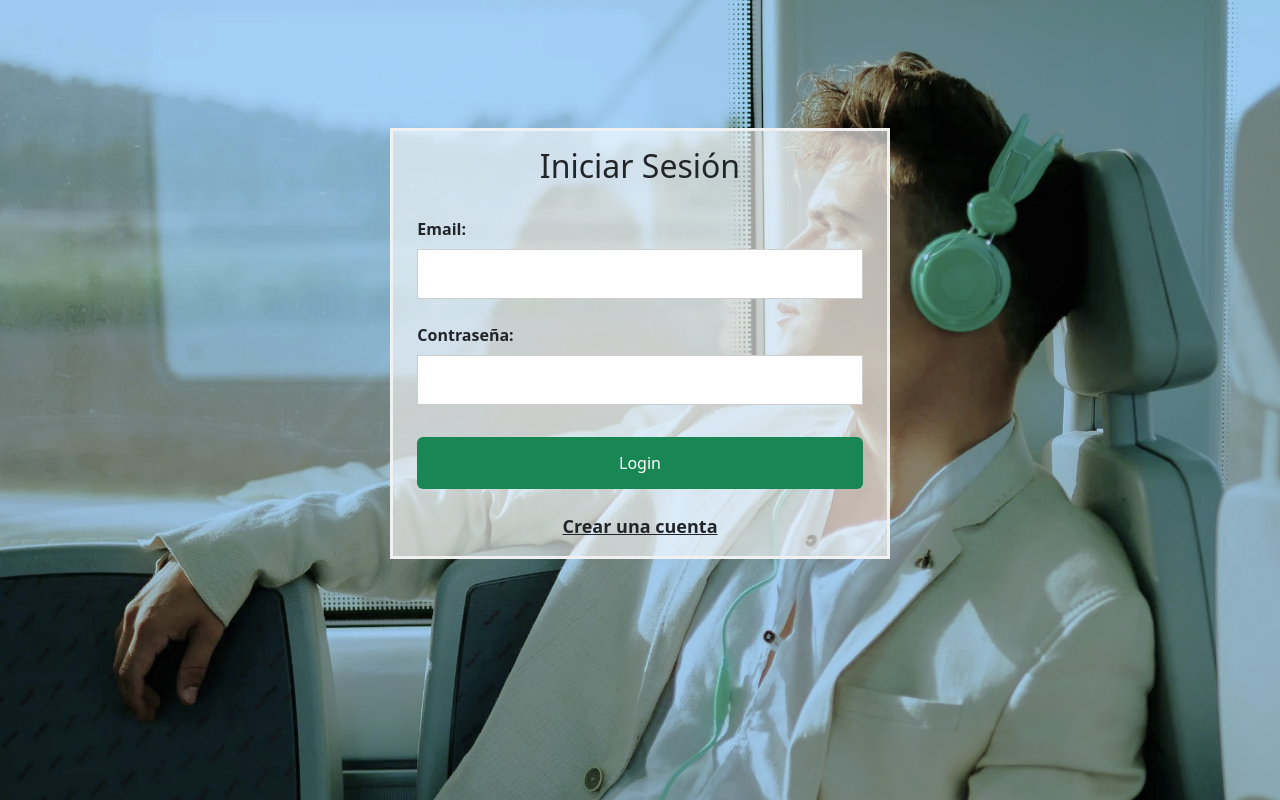
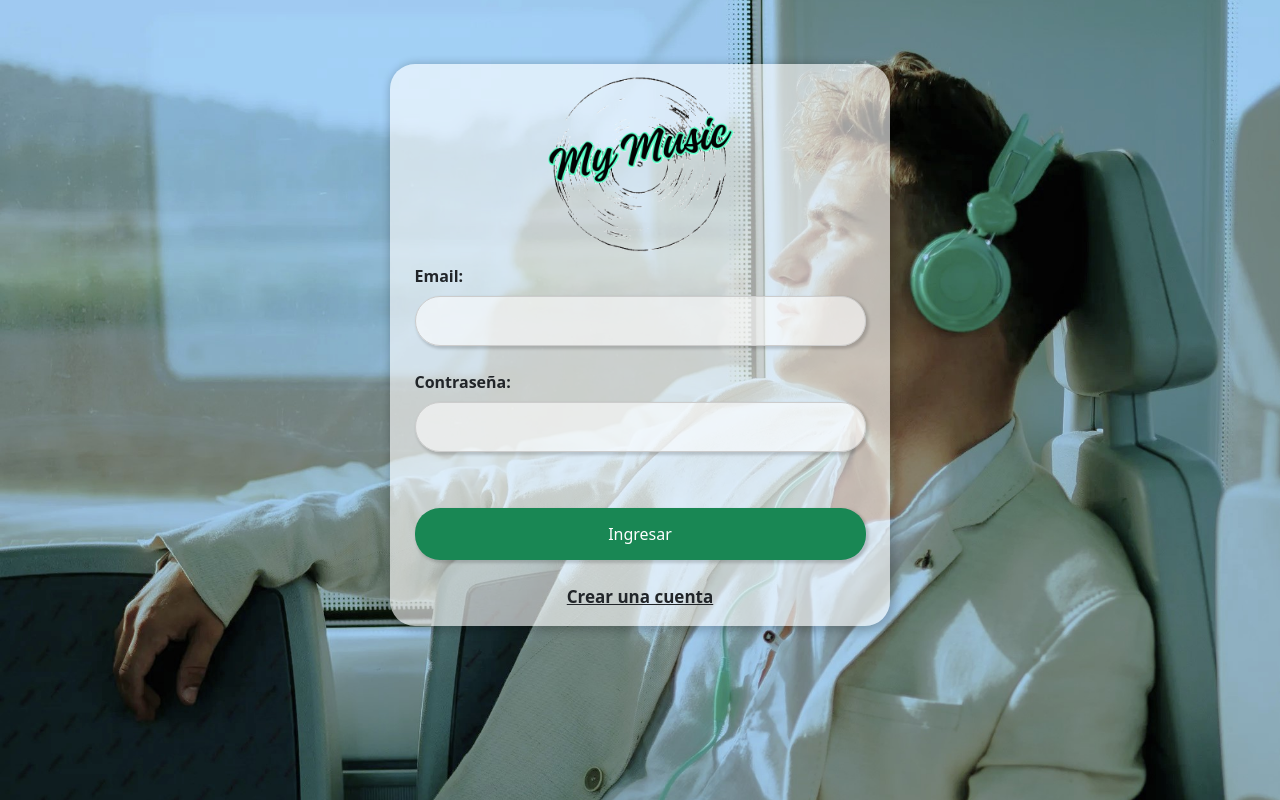
Before and after one commit to welopez/Angular-MyMusic, an Angular app: page /login in a window 1280 px wide. Built offline with nearby package versions, Linux system fonts and the light colour scheme.

Commit message:
estilos login

```diff
--- a/src/app/Playlist/playlists/playlists.component.css
+++ b/src/app/Playlist/playlists/playlists.component.css
@@ -2,3 +2,8 @@
   opacity: 0.6;
   transition: opacity 0.3s ease;
 }
+
+.card {
+  border: none;
+  box-shadow: 2px 2px 5px 1px #000000c2;
+}
--- a/src/app/app.component.css
+++ b/src/app/app.component.css
@@ -33,3 +33,7 @@
 #footer {
   flex: 0 0 auto; /* Pie de página no se expandirá */
 }
+
+.logo {
+  height: 75px;
+}
--- a/src/app/app.component.html
+++ b/src/app/app.component.html
@@ -1,8 +1,10 @@
 <div *ngIf="userEmail" id="app-container">
   <!-- Navbar -->
-  <nav class="navbar navbar-expand-lg navbar-dark bg-dark">
+  <nav class="navbar navbar-expand-lg navbar-dark bg-dark p-0">
     <div class="container-fluid">
-      <a class="navbar-brand" routerLink="/"><h2>My Music</h2></a>
+      <a class="navbar-brand p-0" routerLink="/">
+        <img class="mx-auto logo" src="/assets/images/logo.png" alt="Logo My Music">
+      </a>
       <button class="navbar-toggler" type="button" data-bs-toggle="collapse" data-bs-target="#navbarNav" aria-controls="navbarNav" aria-expanded="false" aria-label="Toggle navigation">
         <span class="navbar-toggler-icon"></span>
       </button>
@@ -20,7 +22,7 @@
           <li class="nav-item">
             <div class="dropdown ">
               <a class="nav-link dropdown-toggle cursor-pointer" id="dropdownMenu" data-bs-toggle="dropdown" aria-expanded="false"><fa-icon [icon]="faUser"></fa-icon> {{ userEmail }}</a>
-              <ul class="dropdown-menu dropdown-menu-end dropdown-menu-dark" aria-labelledby="dropdownMenu">
+              <ul class="dropdown-menu dropdown-menu-end dropdown-menu-dark mb-1" aria-labelledby="dropdownMenu">
                 <li><button class="dropdown-item" type="button" (click)="logout()"><fa-icon [icon]="faSalir" class="text-danger"></fa-icon> Cerrar Sesión</button></li>
               </ul>
             </div>
--- a/src/app/login/login.component.css
+++ b/src/app/login/login.component.css
@@ -1,15 +1,17 @@
 /* Bordered form */
 form {
-  border: 3px solid #f1f1f1;
+  /* border: 3px solid #f1f1f1; */
   width: 100%;
   max-width: 500px;
   margin: 0 auto;
-  margin-top: 10%;
+  margin-top: 5%;
   display: flex;
   flex-direction: column;
   justify-content: center;
   align-items: center;
   background-color: #ffffff9e;
+  border-radius: 25px;
+  box-shadow: 2px 2px 8px 3px rgba(0, 0, 0, 0.2);
 }
 
 .container {
@@ -22,8 +24,10 @@
   padding: 12px 20px;
   margin: 8px 0;
   display: inline-block;
+  border-radius: 25px;
   border: 1px solid #ccc;
   box-sizing: border-box;
+  background-color: #ffffff96;
 }
 
 /* Set a style for all buttons */
@@ -31,10 +35,19 @@
   padding: 14px 20px;
   margin: 8px 0;
   border: none;
+  border-radius: 25px;
   cursor: pointer;
   width: 100%;
 }
 
 .link{
-  font-size: 18px;
+  font-size: 17px;
 }
+
+.sombra-form {
+  box-shadow: 2px 2px 3px 1px #00000029;
+}
+
+.logo {
+  width: 200px;
+}
--- a/src/app/login/login.component.html
+++ b/src/app/login/login.component.html
@@ -1,28 +1,30 @@
 <form [formGroup]="form" (ngSubmit)="login()" autocomplete="on">
-  <div class="container">
+  <div class="container d-flex flex-column">
 
-    <div class="text-center m-3">
-      <h2>Iniciar Sesión</h2>
-    </div>
+    <img class="mx-auto logo" src="/assets/images/logo.png" alt="Logo My Music">
+
+    <!-- <div class="text-center m-3">
+      <h4>Iniciar Sesión</h4>
+    </div> -->
 
     <fieldset>
-      <div class="form-field mt-3">
+      <div class="form-field">
         <label for="email"><b>Email:</b></label>
-        <input name="email" title="email" formControlName="email" type="text" required>
+        <input class="sombra-form" name="email" title="email" formControlName="email" type="text" required>
         <div *ngIf="form.get('email')?.invalid && (form.get('email')?.touched || formSubmitted)" class="error-message">
           {{ getErrorMessage('email') }}
         </div>
       </div>
       <div class="form-field mt-3">
         <label for="password"><b>Contraseña:</b></label>
-        <input name="password" title="contraseña" formControlName="password" type="password" required>
+        <input class="sombra-form" name="password" title="contraseña" formControlName="password" type="password" required>
         <div *ngIf="form.get('password')?.invalid && (form.get('password')?.touched || formSubmitted)" class="error-message">
           {{ getErrorMessage('password') }}
         </div>
       </div>
     </fieldset>
     <div class="form-buttons">
-      <button type="submit" class="btn btn-success mt-4">Login</button>
+      <button type="submit" class="btn btn-success mt-5 sombra-form">Ingresar</button>
     </div>
     <div *ngIf="errorMessage" class="text-center error-message mt-3">
       {{ errorMessage }}
--- a/src/app/new-user/new-user.component.css
+++ b/src/app/new-user/new-user.component.css
@@ -1,16 +1,17 @@
 /* Bordered form */
 form {
-  border: 3px solid #f1f1f1;
+  /* border: 3px solid #f1f1f1; */
   width: 100%;
   max-width: 500px;
   margin: 0 auto;
-  margin-top: 10%;
-  padding: ;
+  margin-top: 5%;
   display: flex;
   flex-direction: column;
   justify-content: center;
   align-items: center;
   background-color: #ffffff9e;
+  border-radius: 25px;
+  box-shadow: 2px 2px 8px 3px rgba(0, 0, 0, 0.2);
 }
 
 .container {
@@ -23,8 +24,10 @@
   padding: 12px 20px;
   margin: 8px 0;
   display: inline-block;
+  border-radius: 25px;
   border: 1px solid #ccc;
   box-sizing: border-box;
+  background-color: #ffffff96;
 }
 
 /* Set a style for all buttons */
@@ -32,6 +35,11 @@
   padding: 14px 20px;
   margin: 8px 0;
   border: none;
+  border-radius: 25px;
   cursor: pointer;
   width: 100%;
 }
+
+.sombra-form {
+  box-shadow: 2px 2px 3px 1px #00000029;
+}
--- a/src/app/new-user/new-user.component.html
+++ b/src/app/new-user/new-user.component.html
@@ -8,28 +8,28 @@
     <fieldset>
       <div class="form-field mt-3">
         <label for="email"><b>Email:</b></label>
-        <input name="email" title="email" formControlName="email" type="text" required>
+        <input class="sombra-form" name="email" title="email" formControlName="email" type="text" required>
         <div *ngIf="form.get('email')?.invalid && (form.get('email')?.touched || formSubmitted)" class="error-message">
           {{ getErrorMessage('email') }}
         </div>
       </div>
       <div class="form-field mt-3">
         <label for="password"><b>Contraseña:</b></label>
-        <input name="password" title="contraseña" formControlName="password" type="password" required>
+        <input class="sombra-form" name="password" title="contraseña" formControlName="password" type="password" required>
         <div *ngIf="form.get('password')?.invalid && (form.get('password')?.touched || formSubmitted)" class="error-message">
           {{ getErrorMessage('password') }}
         </div>
       </div>
       <div class="form-field mt-3">
         <label for="password2"><b>Repita contraseña:</b></label>
-        <input name="password2" title="contraseña" formControlName="password2" type="password" required>
+        <input class="sombra-form" name="password2" title="contraseña" formControlName="password2" type="password" required>
         <div *ngIf="form.get('password2')?.invalid && (form.get('password2')?.touched || formSubmitted)" class="error-message">
           {{ getErrorMessage('password2') }}
         </div>
       </div>
     </fieldset>
     <div class="form-buttons">
-      <button type="submit" class="btn btn-success my-4">Crear</button>
+      <button type="submit" class="btn btn-success mt-5 mb-4 sombra-form">Crear</button>
     </div>
     <div *ngIf="errorMessage" class="text-center error-message mb-3">
       {{ errorMessage }}
```
Also changed, not shown: src/assets/images/logo.png (added).
